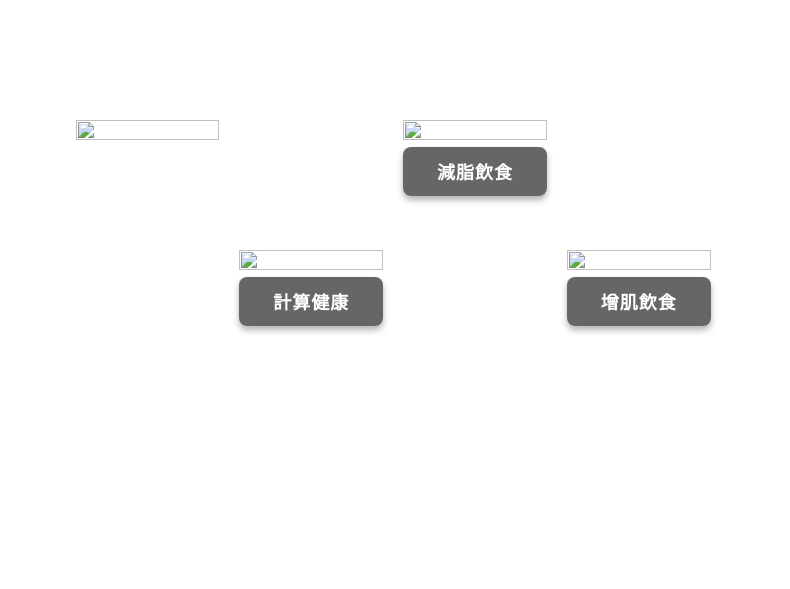
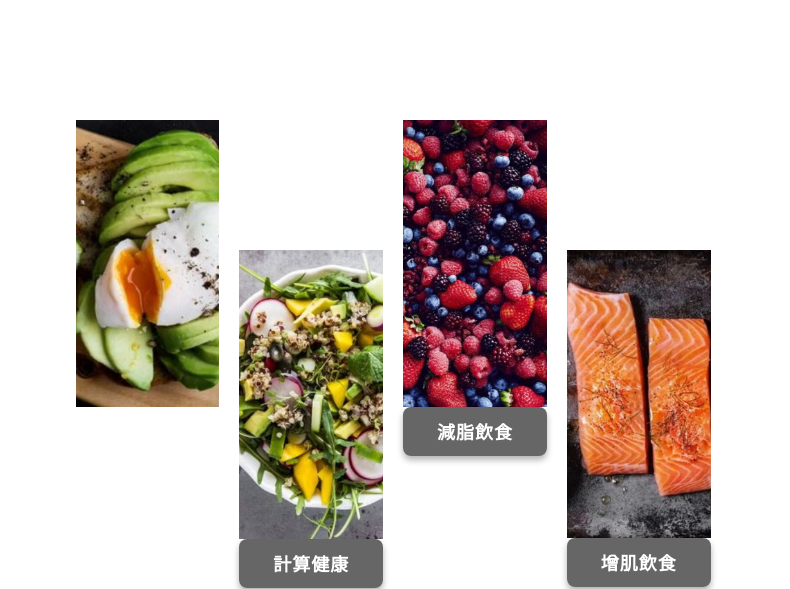
Before and after one commit to yingting-992/healthy, a plain HTML site: page website/front_page/front_page.html in a window 1280 px wide. Shown: the top 589 px of the page, 490-1280 px from the left. Drawn offline with Linux system fonts and the light colour scheme.

Commit message:
首頁圖片

```diff
--- a/website/front_page/front_page.html
+++ b/website/front_page/front_page.html
@@ -21,25 +21,25 @@
         <div class="container">
             <div class="card">
                 <a>
-                    <img src="../../Animated Image Gallery/4.jpg" alt="">
+                    <img src="../圖片/1.png" alt="">
                     <!-- <span>計算健康</span> -->
                 </a>
             </div>
             <div class="card">
                 <a href="../calculate/calculate.html">
-                    <img src="../../Animated Image Gallery/5.jpg" alt="">
+                    <img src="../圖片/4.png" alt="">
                     <span>計算健康</span>
                 </a>
             </div>
             <div class="card">
                 <a href="../fat_loss/fat_loss.html">
-                    <img src="../../Animated Image Gallery/4.jpg" alt="">
+                    <img src="../圖片/3.png" alt="">
                     <span>減脂飲食</span>
                 </a>
             </div>
             <div class="card">
                 <a href="../Build_muscle/Build_muscle.html">
-                    <img src="../../Animated Image Gallery/3.jpg" alt="">
+                    <img src="../圖片/2.png" alt="">
                     <span>增肌飲食</span>
                 </a>
             </div>
```
Also changed, not shown: README.md, website/圖片/1.PNG (added), website/圖片/2.PNG (added), website/圖片/3.PNG (added), website/圖片/4.PNG (added).
